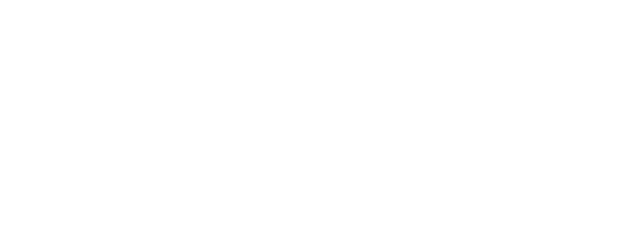
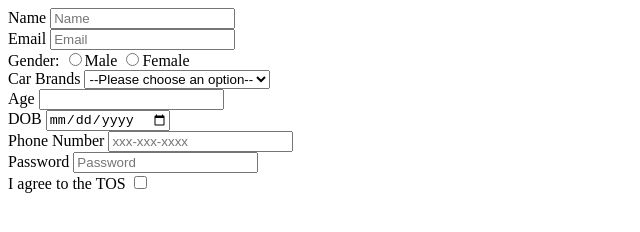
Before and after one commit to acciojob/signup-form-car-Shivya016, a website: page main.html in a window 1280 px wide. Shown: the whole page, without its empty margins (0-640 px from the left). Drawn offline with Linux system fonts and the light colour scheme.

Commit message:
created a submission

```diff
--- a/main.html
+++ b/main.html
@@ -7,6 +7,36 @@
 </head>
 
 <body>
+	<form method="post">
+		<label for="name">Name</label>
+		<input type="text" id="name" placeholder="Name" required><br>
+		<label for="email">Email</label>
+		<input type="Email" id="email" placeholder="Email"  required>
+	<br>	<label for="gender">Gender:</label>
+		<input type="radio" id="gender_m" name="gender">Male
+		<input type="radio" id="gender_f"  name="gender">Female<br>
+		<label for="Cars">Car Brands</label>
+<select id="cars"  placeholder="--Please choose an option--">
+  <option value="--Please choose an option--" placeholder="--Please choose an option--">--Please choose an option--</option>
+	<option value="volvo">Volvo</option>
+  <option value="saab">Saab</option>
+  <option value="opel">Opel</option>
+  <option value="audi">Audi</option>
+</select>
+		<br>
+		<label for="age">Age</label>
+		<input type="number" id="age" plaaceholder="age" required><br>
+		<label for="date" >DOB</label>
+		<input type="date" required><br>
+		<label for="tel">Phone Number</label>
+		<input type="tel" id="tel" placeholder="xxx-xxx-xxxx"><br>
+		<label for="password">Password</label>
+		<input type="password" id="password" placeholder="Password" required>
+		<br><label for="tos"> I agree to the TOS</label>
+		<input type="Checkbox" id="tos" required>
+
+
+	</form>
 	<!-- the entire body must be written by student -->
     <script type="text/javascript" src="./script.js">
 </script>
```
